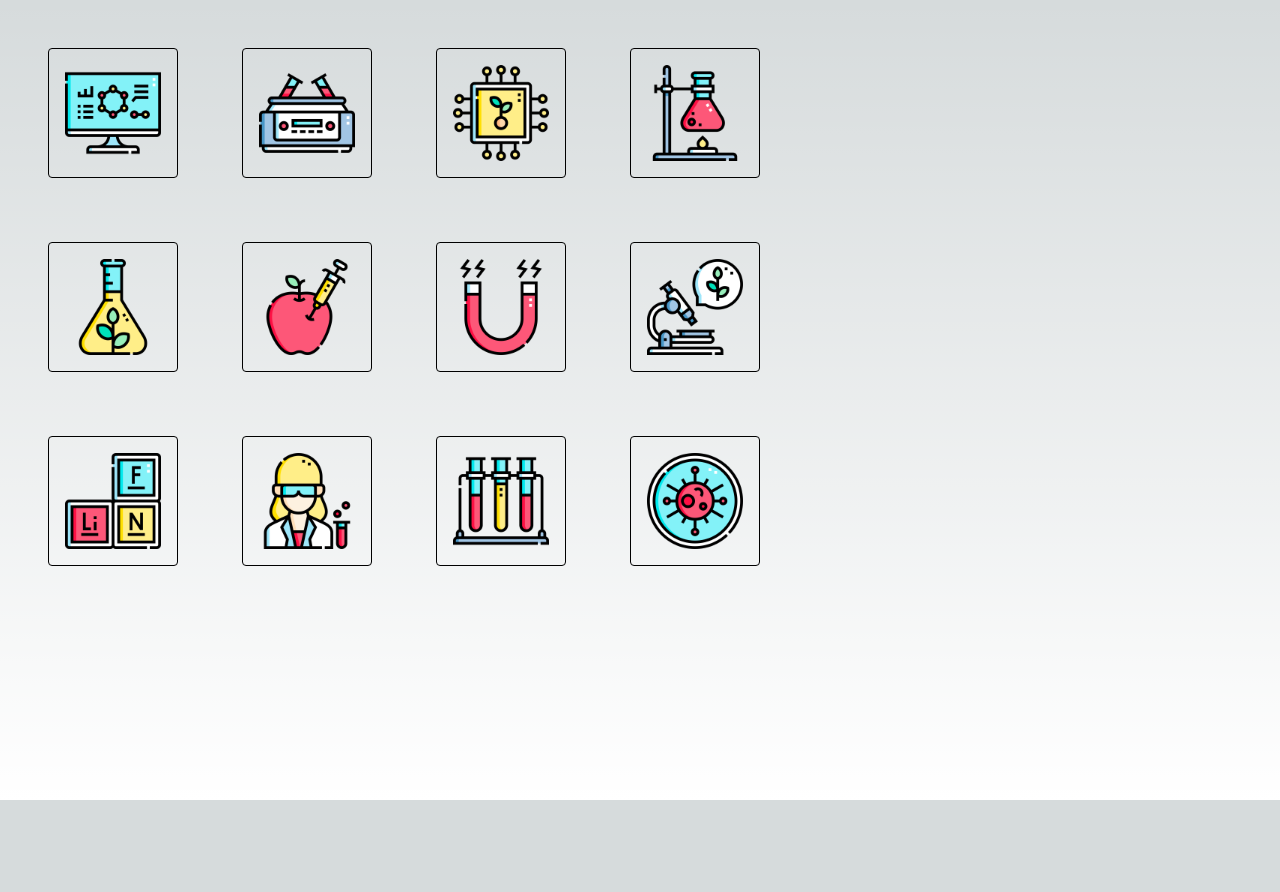
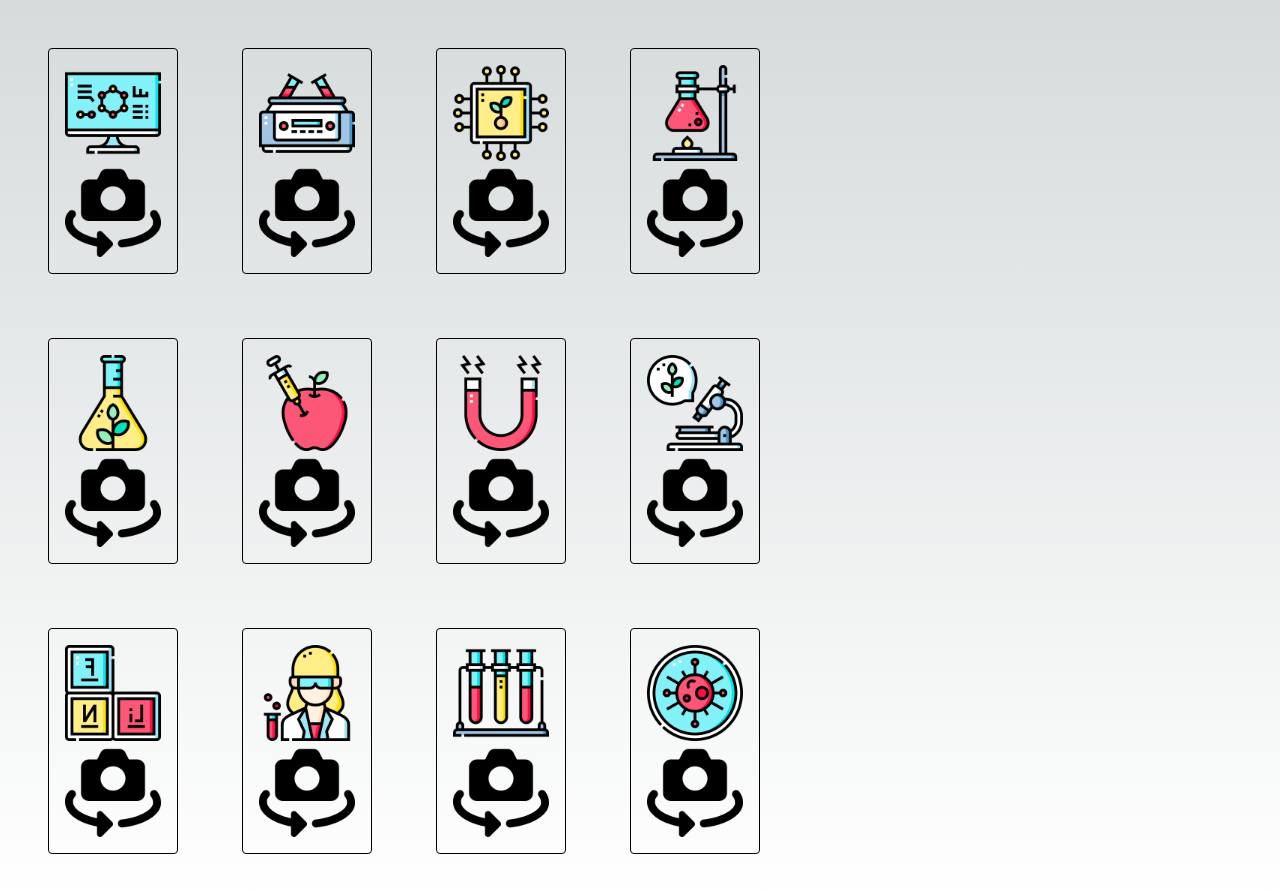
Before and after one commit to rdzcn/online-memory-game, a Next.js app: page /game in a window 1280 px wide. Shown: the top 892 px of the page. Before the commit the page ends 800 px from the top, so only its background shows below. Built offline with nearby package versions, Linux system fonts and the light colour scheme.

Commit message:
update cards

```diff
--- a/app/game/page.tsx
+++ b/app/game/page.tsx
@@ -1,16 +1,12 @@
-import MemoryCard from "../../components/MemoryCard";
+import MemoryCard from "../../components/memoryCard/MemoryCard";
 import cardData from "../../constants/memoryCards";
 
 const Game = () => {
   return (
     <ul className="grid grid-cols-4 gap-16 w-fit">
-      {cardData.map((card) => {
-        return (
-          <li>
-            <MemoryCard key={card.id} src={card.src} id={card.id} />
-          </li>
-        );
-      })}
+      {cardData.map((card) => (
+        <MemoryCard key={card.id} src={card.src} id={card.id} />
+      ))}
     </ul>
   );
 };
--- a/components/MemoryCard.tsx
+++ /dev/null
@@ -1,11 +0,0 @@
-import Image from "next/image";
-
-const MemoryCard = ({ src, id }: { src: string; id: string }) => {
-  return (
-    <div className="border rounded border-black p-4">
-      <Image src={src} alt={id} width={96} height={96} />
-    </div>
-  );
-};
-
-export default MemoryCard;
--- /dev/null
+++ b/components/memoryCard/MemoryCard.tsx
@@ -0,0 +1,39 @@
+"use client";
+
+import { useState } from "react";
+import Image from "next/image";
+import classnames from "classnames";
+import styles from "./memoryCard.module.css";
+
+const MemoryCard = ({ src, id }: { src: string; id: string }) => {
+  const [isFlipped, setIsFlipped] = useState(false);
+  return (
+    <>
+      <li
+        className={classnames(
+          `border rounded border-black p-4 ${styles["memory-card"]}`,
+          {
+            "is-flipped": isFlipped,
+          },
+        )}
+        onClick={() => setIsFlipped(!isFlipped)}
+      >
+        <div>
+          <div className={`card ${styles["card_back"]}`}>
+            <Image src={src} alt={id} width={96} height={96} />
+          </div>
+          <div className={`card ${styles["card_front"]}`}>
+            <Image
+              src="/images/flip.png"
+              alt="placeholder"
+              width={96}
+              height={96}
+            />
+          </div>
+        </div>
+      </li>
+    </>
+  );
+};
+
+export default MemoryCard;
--- /dev/null
+++ b/components/memoryCard/memoryCard.module.css
@@ -0,0 +1,24 @@
+.memory-card {
+  position: relative;
+  cursor: pointer;
+  transform-style: preserve-3d;
+  transform-origin: center right;
+  transition: transform 1s;
+}
+
+.is-flipped {
+  transform: translateX(-100%) rotateY(-180deg);
+}
+
+.card_back {
+  transform: rotateY(180deg);
+}
+
+.card_front {
+  backface-visibility: hidden;
+}
+
+.card {
+  position: absolute;
+  backface-visibility: hidden;
+}
--- a/next.config.js
+++ b/next.config.js
@@ -3,6 +3,6 @@ const nextConfig = {
   experimental: {
     appDir: true,
   },
-}
+};
 
-module.exports = nextConfig
+module.exports = nextConfig;
--- a/package.json
+++ b/package.json
@@ -12,6 +12,7 @@
     "@ably-labs/react-hooks": "^2.1.0",
     "@mui/base": "^5.0.0-alpha.118",
     "@next/font": "13.1.6",
+    "classnames": "^2.3.2",
     "dotenv": "^16.0.3",
     "next": "13.1.6",
     "react": "18.2.0",
```
Also changed, not shown: public/images/flip.png (added), 1 other file (tests, documents, lock files or other folders).
